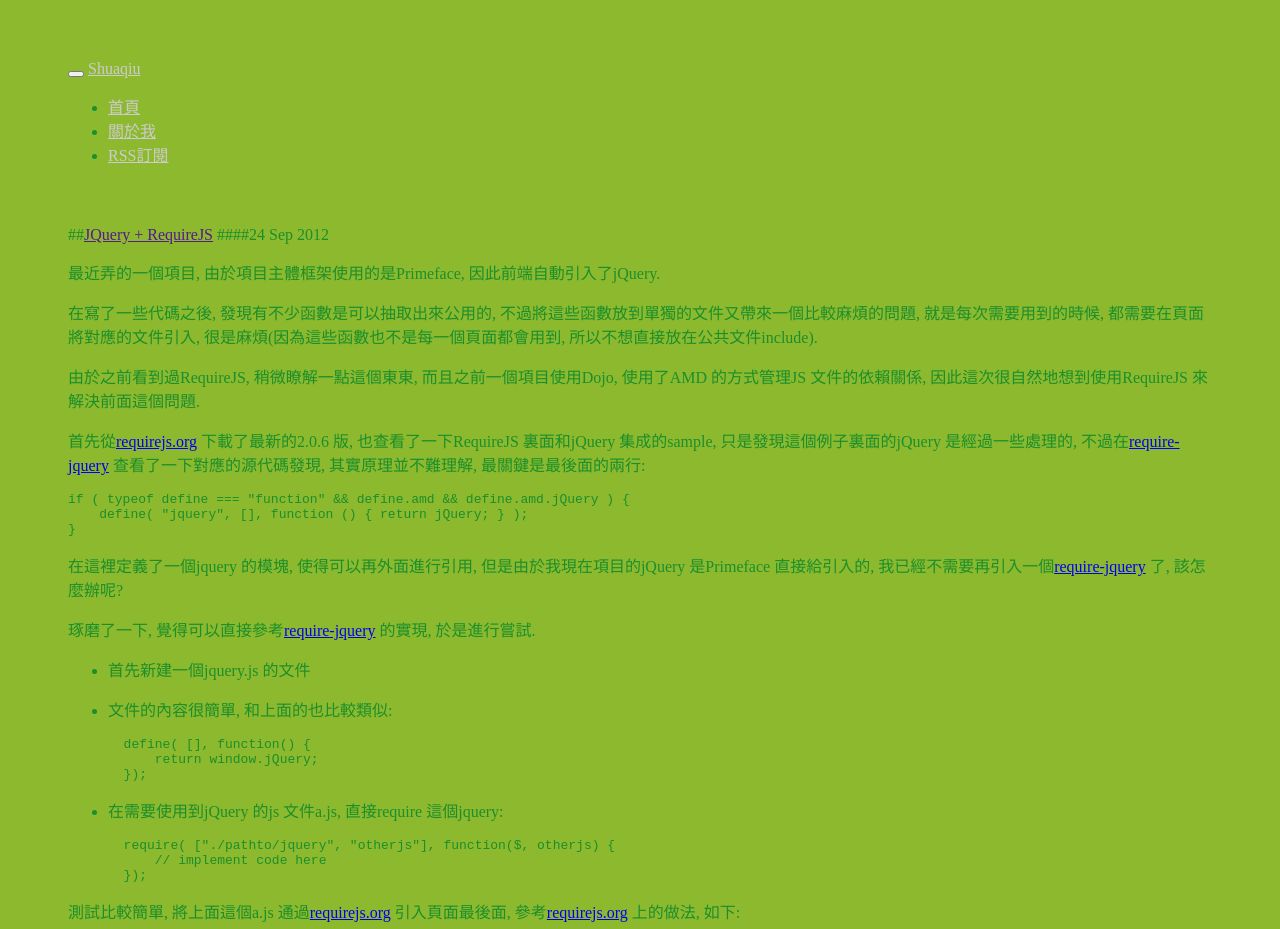
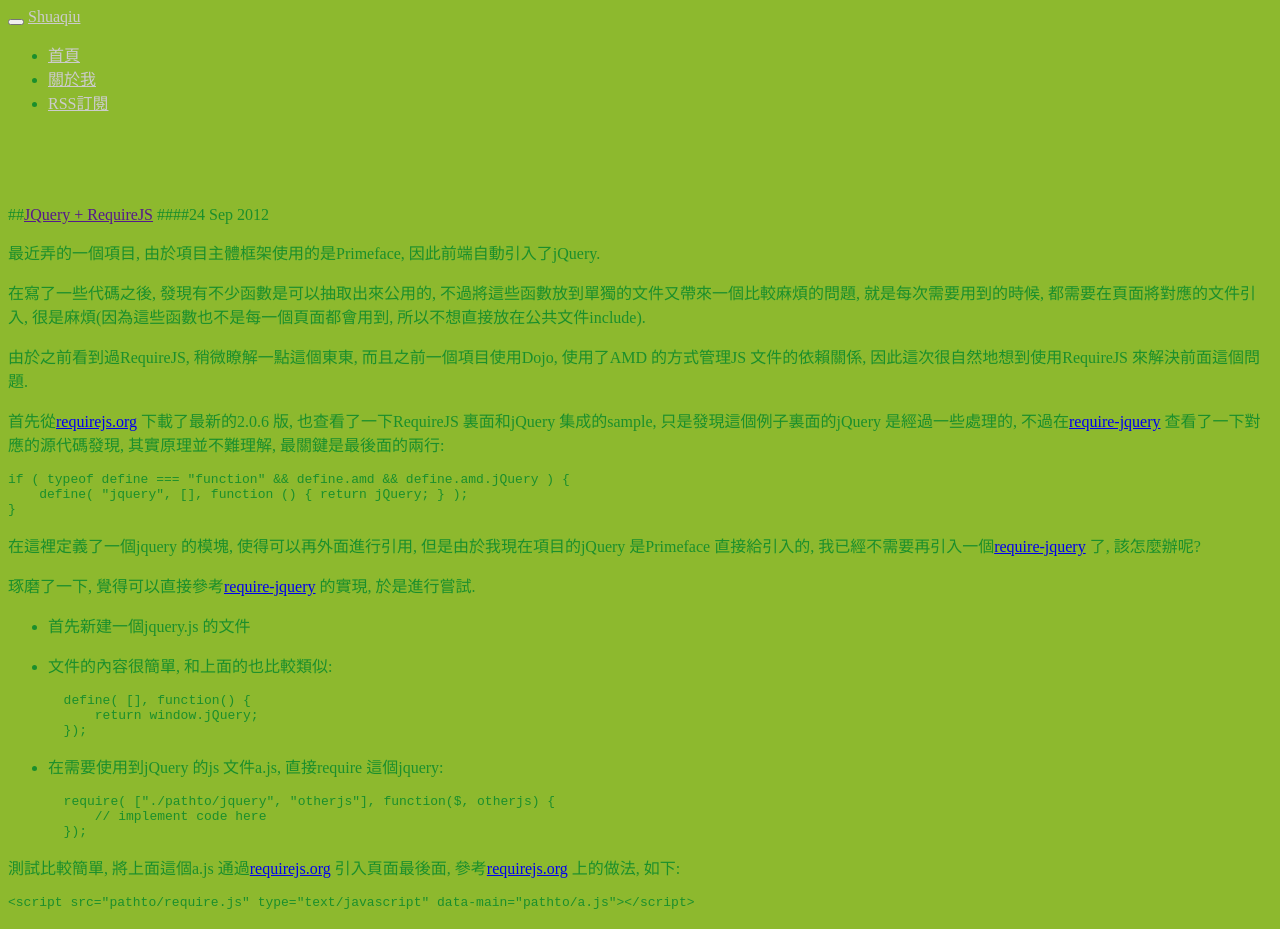
Before and after one commit to shuaqiu/shuaqiu.github.com, a Jekyll site: the page built from _posts/2012-09-24-jquery-requirejs.md, in a window 1280 px wide. Shown: the top 929 px of the page. Built offline with Jekyll 4.4.1, drawn with Linux system fonts in a browser that asks for light colours; Markdown is read by kramdown in place of the engine named in the settings.

Commit message:
add simple style.

```diff
--- a/_layouts/default.html
+++ b/_layouts/default.html
@@ -21,13 +21,13 @@
     color: #ccc;
 }
 
-.container {
+.content-container {
     background-color: transparent;
     background-image: url(img/repeat_bg_y.png);
     background-repeat: repeat-y;
     background-position: right 0;
     background-attachment: scroll;
-    margin: 60px;
+    padding: 60px 0 0;
 }
 
 .weiboshow {
@@ -67,7 +67,7 @@
       </div>
     </div>
   </div>
-  <div class="container">
+  <div class="container content-container">
     <div class="row">
       <div class="span9">{{ content }}</div>
       <div class="span3">
```
